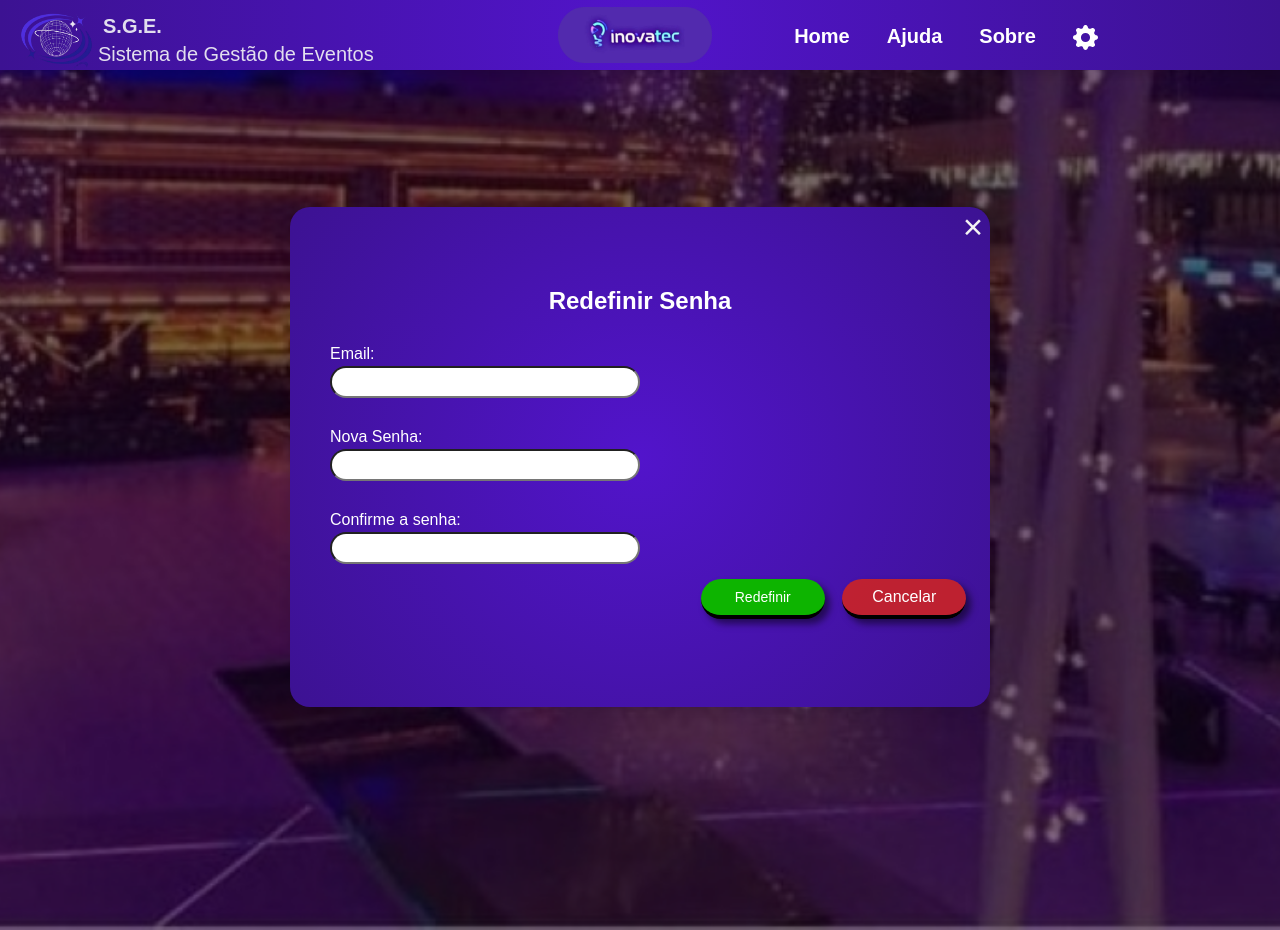
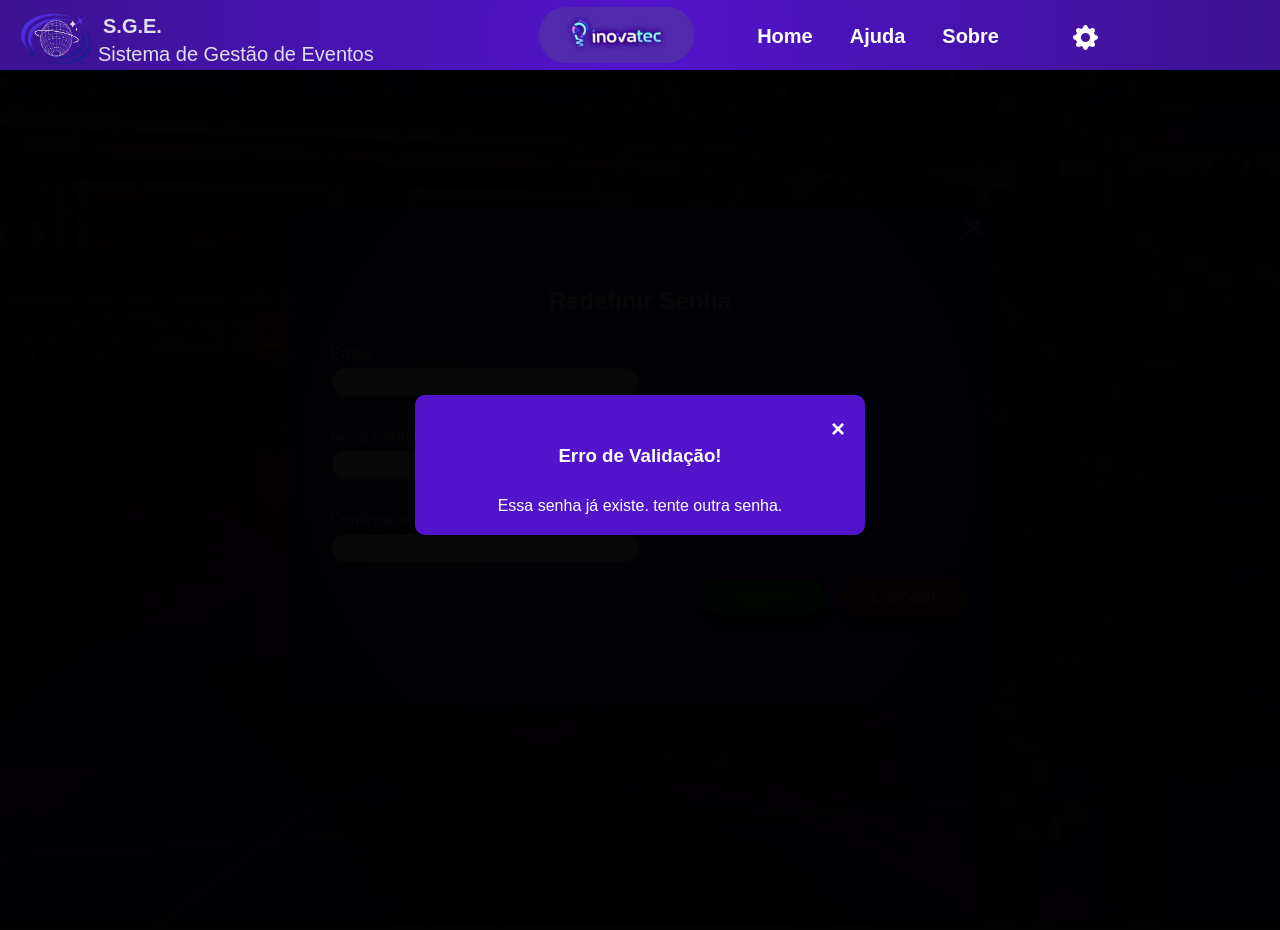
Before and after one commit to andrei817/inovatec, a PHP site: page /esqueci_senha.php in a window 1280 px wide. Run offline with PHP 8.4, Linux system fonts and the light colour scheme.

Commit message:
Update esqueci_senha.php

```diff
--- a/esqueci_senha.php
+++ b/esqueci_senha.php
@@ -1,8 +1,33 @@
 <?php
+session_start();
 include("php/Config.php");
 
+// Inicializa variáveis de controle
 $cadastroSucesso = false;
 $senhaIncorreta = false;
+$senhaIgualAntiga = false;
+$senhaJaExisteOutro = false;
+
+// Carrega status da sessão, se existir
+if (isset($_SESSION['cadastroSucesso'])) {
+    $cadastroSucesso = $_SESSION['cadastroSucesso'];
+    unset($_SESSION['cadastroSucesso']);
+}
+
+if (isset($_SESSION['senhaIncorreta'])) {
+    $senhaIncorreta = $_SESSION['senhaIncorreta'];
+    unset($_SESSION['senhaIncorreta']);
+}
+
+if (isset($_SESSION['senhaIgualAntiga'])) {
+    $senhaIgualAntiga = $_SESSION['senhaIgualAntiga'];
+    unset($_SESSION['senhaIgualAntiga']);
+}
+
+if (isset($_SESSION['senhaJaExisteOutro'])) {
+    $senhaJaExisteOutro = $_SESSION['senhaJaExisteOutro'];
+    unset($_SESSION['senhaJaExisteOutro']);
+}
 
 if ($_SERVER["REQUEST_METHOD"] == "POST") {
     $email = isset($_POST['email']) ? trim($_POST['email']) : '';
@@ -19,8 +44,8 @@ if ($_SERVER["REQUEST_METHOD"] == "POST") {
     }
 
     if ($nova_senha !== $confirma_senha) {
-        $senhaIncorreta = true;
-        echo "As senhas não coincidem.";
+        $_SESSION['senhaIncorreta'] = true;
+        header("Location: " . $_SERVER['PHP_SELF']);
         exit;
     }
 
@@ -30,7 +55,7 @@ if ($_SERVER["REQUEST_METHOD"] == "POST") {
     }
 
     // Verifica se o e-mail existe
-    $sql = "SELECT id FROM produtor WHERE email = ?";
+    $sql = "SELECT id, senha FROM produtor WHERE email = ?";
     $stmt = $conn->prepare($sql);
     if (!$stmt) {
         die("Erro ao preparar a consulta: " . $conn->error);
@@ -42,6 +67,37 @@ if ($_SERVER["REQUEST_METHOD"] == "POST") {
 
     if ($stmt->num_rows == 0) {
         die("Não foi possível redefinir a senha. Verifique os dados e tente novamente.");
+    }
+
+    // Obtem o ID e a senha antiga
+    $stmt->bind_result($id_usuario_atual, $senha_antiga);
+    $stmt->fetch();
+
+    // Verifica se a nova senha é igual à antiga
+    if (password_verify($nova_senha, $senha_antiga)) {
+        $_SESSION['senhaIgualAntiga'] = true;
+        header("Location: " . $_SERVER['PHP_SELF']);
+        exit;
+    }
+
+    // Verifica se a nova senha já existe em outro usuário
+    $sql_check_senha = "SELECT id, senha FROM produtor WHERE id != ?";
+    $stmt_check = $conn->prepare($sql_check_senha);
+    if (!$stmt_check) {
+        die("Erro ao preparar a verificação de senhas repetidas: " . $conn->error);
+    }
+
+    $stmt_check->bind_param("i", $id_usuario_atual);
+    $stmt_check->execute();
+    $stmt_check->store_result();
+    $stmt_check->bind_result($id_outro, $senha_outro);
+
+    while ($stmt_check->fetch()) {
+        if (password_verify($nova_senha, $senha_outro)) {
+            $_SESSION['senhaJaExisteOutro'] = true;
+            header("Location: " . $_SERVER['PHP_SELF']);
+            exit;
+        }
     }
 
     // Hash da nova senha com bcrypt
@@ -58,14 +114,16 @@ if ($_SERVER["REQUEST_METHOD"] == "POST") {
     $update_stmt->execute();
 
     if ($update_stmt->affected_rows > 0) {
-        $cadastroSucesso = true;
-        // echo "Senha redefinida com sucesso!";
+        $_SESSION['cadastroSucesso'] = true;
+        header("Location: " . $_SERVER['PHP_SELF']);
+        exit;
     } else {
-        echo "Erro ao redefinir a senha. Tente novamente mais tarde.";
+        die("Erro ao redefinir a senha.");
     }
 
     // Fecha tudo
     $update_stmt->close();
+    $stmt_check->close();
     $stmt->close();
     $conn->close();
 }
@@ -111,8 +169,8 @@ if ($_SERVER["REQUEST_METHOD"] == "POST") {
                 <li><a href="index.php" title="Página inicial">Home</a></li>
                 <li><a href="ajuda 1.php" title="Obtenha ajuda">Ajuda</a></li>
                 <li><a href="Sobre 1.php" title="Sobre nós">Sobre</a></li>
-                <li><a onclick="abrirPopUp()" title="Área Restrita">
-                        <svg xmlns="http://www.w3.org/2000/svg" width="25" height="25" fill="currentColor" class="bi bi-gear-fill" viewBox="0 0 16 16">
+                <a onclick="abrirPopUp()" title="Área Restrita">
+                      <li>  <svg xmlns="http://www.w3.org/2000/svg" width="25" height="25" fill="currentColor" class="bi bi-gear-fill" viewBox="0 0 16 16">
                             <path d="M9.405 1.05c-.413-1.4-2.397-1.4-2.81 0l-.1.34a1.464 1.464 0 0 1-2.105.872l-.31-.17c-1.283-.698-2.686.705-1.987 1.987l.169.311c.446.82.023 1.841-.872 2.105l-.34.1c-1.4.413-1.4 2.397 0 2.81l.34.1a1.464 1.464 0 0 1 .872 2.105l-.17.31c-.698 1.283.705 2.686 1.987 1.987l.311-.169a1.464 1.464 0 0 1 2.105.872l.1.34c.413 1.4 2.397 1.4 2.81 0l.1-.34a1.464 1.464 0 0 1 2.105-.872l.31.17c1.283.698 2.686-.705 1.987-1.987l-.169-.311a1.464 1.464 0 0 1 .872-2.105l.34-.1c1.4-.413 1.4-2.397 0-2.81l-.34-.1a1.464 1.464 0 0 1-.872-2.105l.17-.31c.698-1.283-.705-2.686-1.987-1.987l-.311.169a1.464 1.464 0 0 1-2.105-.872zM8 10.93a2.929 2.929 0 1 1 0-5.86 2.929 2.929 0 0 1 0 5.858z" />
                         </svg>
                     </a></li>
@@ -156,95 +214,79 @@ if ($_SERVER["REQUEST_METHOD"] == "POST") {
                     </div>
 
                     <!-- Modal de Sucesso -->
-                    <div id="senhaRedefinidaModal" class="modal-redefinir">
-                        <div class="modal-content-redefinir">
-                            <span class="close-btn" onclick="fecharModal()">&times;</span>
-                            <h3>Senha Redefinida com Sucesso!</h3>
-                            <p>A senha foi atualizada corretamente</p>
-                            <button onclick="window.location.href='index.php';">Ir para Login</button>
-                        </div>
-                    </div>
-
-                    </form>
-
-                    <!-- Modal de Sucesso -->
                     <div id="modalSucesso" class="modal-correto">
                         <div class="modal-content-correto">
                             <span class="close-icon-correto" onclick="fecharModal()">&times;</span>
                             <h2>Senha Redefinida com Sucesso!</h2>
                             <img src="correto.png" class="correto-img">
-
                         </div>
                     </div>
 
-                    <script>
-                        // Função para fechar o modal
-                        function fecharModal() {
-                            document.getElementById("modalSucesso").style.display = "none";
-
-                        }
-
-                        // Função para redirecionar para outra página
-                        function redirecionarParaPagina() {
-                            window.location.href = "index.php"; // Substitua com o URL da página desejada
-                        }
-
-
-                        // Exibe o modal se o cadastro foi bem-sucedido
-                        <?php if ($cadastroSucesso) : ?>
-                            document.getElementById("modalSucesso").style.display = "flex";
-                            setTimeout(function() {
-                                fecharModal(); // Fecha o modal
-                                redirecionarParaPagina(); // Redireciona para outra página após 3 segundos
-                            }, 3000); // Fecha automaticamente após 3 segundos
-                        <?php endif; ?>
-                    </script>
-
-
-
-                    <!-- Modal de Senhas Não Coincidem -->
-                    <div id="modalSenhaErro" class="modal-erro" style="display: none;">
+                    <!-- Modal de Erro: Senhas não coincidem -->
+                    <div id="modalSenhaErro" class="modal-erro">
                         <div class="modal-content-erro">
                             <span class="close-btn" onclick="fecharModalErro('modalSenhaErro')">&times;</span>
                             <h3>Erro de Validação!</h3>
-                            <h3>As senhas não coincidem.</h3>
+                            <p>As senhas não coincidem.</p>
                         </div>
                     </div>
 
+                    <!-- Modal de Erro: Senha igual à antiga -->
+                    <div id="modalSenhaIgualAntiga" class="modal-erro">
+                        <div class="modal-content-erro">
+                            <span class="close-btn" onclick="fecharModalErro('modalSenhaIgualAntiga')">&times;</span>
+                            <h3>Erro de Validação!</h3>
+                            <p>A nova senha não pode ser igual à sua antiga senha.</p>
+                        </div>
+                    </div>
 
-
-                    <!-- JavaScript para controlar os modais -->
+                    <!-- Modal de Erro: Senha já utilizada por outro usuário -->
+                    <div id="modalSenhaJaExiste" class="modal-erro">
+                        <div class="modal-content-erro">
+                            <span class="close-btn" onclick="fecharModalErro('modalSenhaJaExiste')">&times;</span>
+                            <h3>Erro de Validação!</h3>
+                            <p>Essa senha já existe. tente outra senha.</p>
+                        </div>
+                    </div>
                     <script>
-                        // Função para exibir o modal de erro
-                        function exibirModalErro(idModal) {
-                            document.getElementById(idModal).style.display = "flex";
+                        function fecharModal() {
+                            document.getElementById("modalSucesso").style.display = "none";
                         }
 
-                        // Função para fechar o modal de erro
                         function fecharModalErro(idModal) {
                             document.getElementById(idModal).style.display = "none";
                         }
 
-                        // Atualização na validação de senhas
-                        function validarSenhas() {
-                            var senha = document.getElementById("nova_senha").value;
-                            var confirmaSenha = document.getElementsByName("confirma_senha")[0].value;
-
-                            if (senha !== confirmaSenha) {
-                                exibirModalErro('modalSenhaErro'); // Exibe o modal de erro
-                                return false;
-                            }
-                            return true;
+                        function redirecionarParaLogin() {
+                            window.location.href = "index.php";
                         }
 
-                        // Exibe o modal de erro se as senhas não coincidirem
+                        <?php if ($cadastroSucesso) : ?>
+                            document.getElementById("modalSucesso").style.display = "flex";
+                            setTimeout(function() {
+                                fecharModal();
+                                redirecionarParaLogin();
+                            }, 3000);
+                        <?php endif; ?>
+
                         <?php if ($senhaIncorreta) : ?>
                             window.onload = function() {
-                                exibirModalErro('modalSenhaErro');
+                                document.getElementById("modalSenhaErro").style.display = "flex";
+                            };
+                        <?php endif; ?>
+
+                        <?php if ($senhaIgualAntiga) : ?>
+                            window.onload = function() {
+                                document.getElementById("modalSenhaIgualAntiga").style.display = "flex";
+                            };
+                        <?php endif; ?>
+
+                        <?php if ($senhaJaExisteOutro) : ?>
+                            window.onload = function() {
+                                document.getElementById("modalSenhaJaExiste").style.display = "flex";
                             };
                         <?php endif; ?>
                     </script>
-
                 </div>
             </section>
 
```
